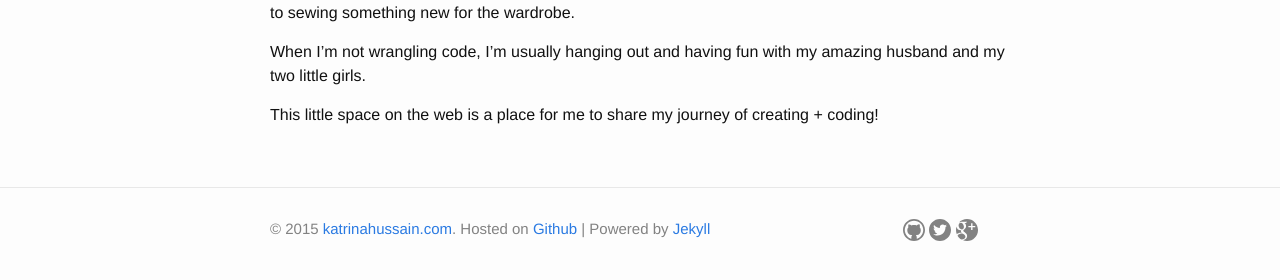
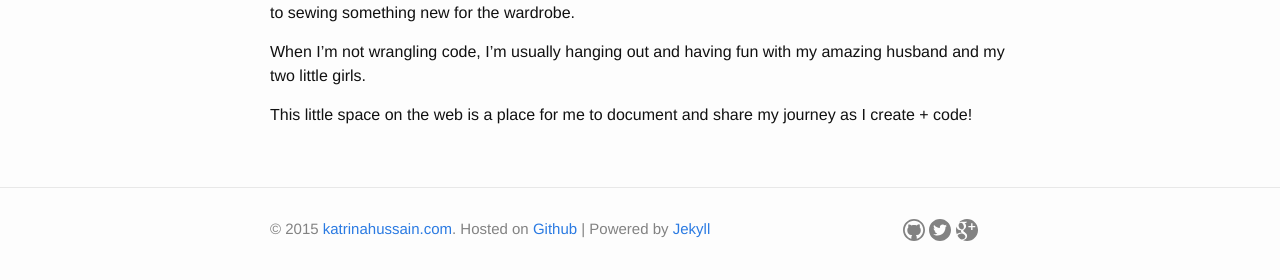
Before and after one commit to KatrinaH/katrinah.github.io, a Jekyll site: the page built from about.md, in a window 1280 px wide. Shown: the part 217-497 px from the top of the page. Built offline with Jekyll 4.4.1, drawn with Linux system fonts in a browser that asks for light colours.

Commit message:
minor edit

```diff
--- a/about.md
+++ b/about.md
@@ -9,4 +9,4 @@ I mostly program on the front-end of the web but also enjoy programming the back
 
 When I'm not wrangling code, I'm usually hanging out and having fun with my amazing husband and my two little girls.
 
-This little space on the web is a place for me to share my journey of creating + coding!
+This little space on the web is a place for me to document and share my journey as I create + code!
```
